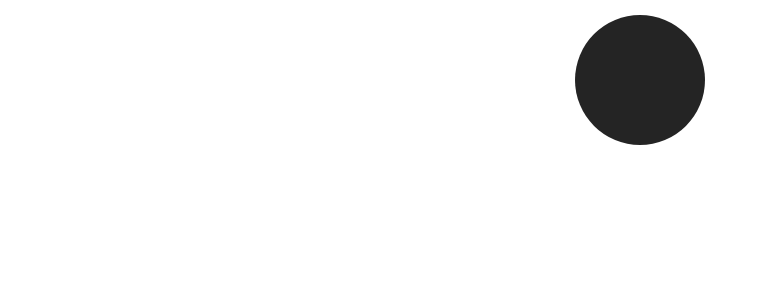
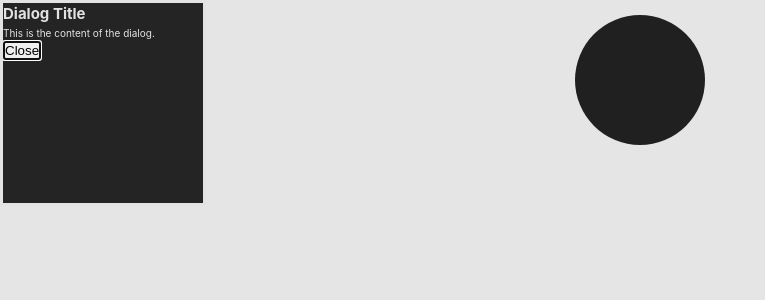
Before and after one commit to StathisPlakakis/CV-Application, a React (Vite) app in the folder cvApplication/: page / in a window 1280 px wide. Both pictures are taken after a click on the element 640 px from the left and 80 px from the top of the page. Shown: the top 300 px of the page, without its empty margins (0-765 px from the left). Built offline with nearby package versions, Linux system fonts and the light colour scheme.

Commit message:
Build profileImage & profileDialog components
profileImage was built to display the img, profileDialog for img picking

```diff
--- a/cvApplication/eslint.config.js
+++ b/cvApplication/eslint.config.js
@@ -33,6 +33,8 @@ export default [
         'warn',
         { allowConstantExport: true },
       ],
+      'no-unused-vars': 'warn',
+      'react/prop-types': 0
     },
   },
 ]
--- /dev/null
+++ b/cvApplication/src/components/profileDialog.jsx
@@ -0,0 +1,24 @@
+import '../styles/profileDialog.css'
+import  { useRef, useEffect } from 'react';
+
+function ProfileDialog({isOpen, onClose}) {
+  const dialogRef = useRef(null);
+
+  useEffect(() => {
+    if (isOpen) {
+      dialogRef.current.showModal();
+    } else {
+      dialogRef.current.close();
+    }
+  }, [isOpen]);
+
+  return (
+    <dialog ref={dialogRef}>
+      <h2>Dialog Title</h2>
+      <p>This is the content of the dialog.</p>
+      <button onClick={onClose}>Close</button>
+    </dialog>
+  );
+}
+
+export default ProfileDialog
--- a/cvApplication/src/components/profileImage.jsx
+++ b/cvApplication/src/components/profileImage.jsx
@@ -1,20 +1,25 @@
 import '../styles/profileImage.css'
+import ProfileDialog from './profileDialog'
 import { useState } from 'react'
 
 
 function Profile() {
-  const [profileImageDial, setprofileImageDial] = useState(false);
+  const [isDialogOpen, setIsDialogOpen] = useState(false);
 
-  const handleClickOnProfileImage = () => {
-    setprofileImageDial(!profileImageDial);
-  }
+  const openDialog = () => {
+    setIsDialogOpen(true);
+  };
+
+  const closeDialog = () => {
+    setIsDialogOpen(false);
+  };
 
   return (
     <>
       <section className="profile">
-        <div className="profileImg" onClick={handleClickOnProfileImage}>
-
+        <div className="profileImg" onClick={openDialog}>
         </div>
+        <ProfileDialog isOpen={isDialogOpen} onClose={closeDialog}/>
       </section>
     </>
   )
--- /dev/null
+++ b/cvApplication/src/styles/profileDialog.css
@@ -0,0 +1,14 @@
+dialog {
+  color-scheme: light dark;
+  color: #213547;
+  background-color: #ffffff;
+  height: 20rem;
+  width: 20rem;
+}
+
+@media (prefers-color-scheme: light) {
+  dialog {
+    color: rgba(255, 255, 255, 0.87);
+    background-color: #242424;
+  }
+}
```
